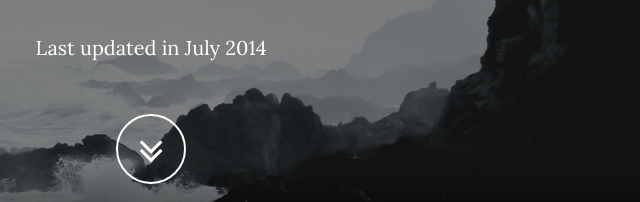
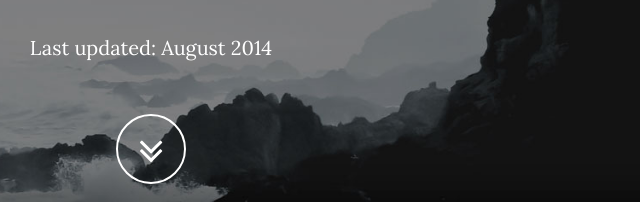
Before and after one commit to jeroenleenarts/resume, a plain HTML site: page index.html in a window 1280 px wide. Shown: the part 457-659 px from the top of the page, 489-1129 px from the left. Drawn offline with nearby package versions, Linux system fonts and the light colour scheme.

Commit message:
Colon instead of in <month>

```diff
--- a/index.html
+++ b/index.html
@@ -76,7 +76,7 @@
                     <div class="col-md-8 col-md-offset-2">
                         <h1 class="brand-heading">Jeroen Leenarts</h1>
                         <p class="intro-text">Software developer</p>
-                        <p>Last updated in July 2014</p>
+                        <p>Last updated: August 2014</p>
                         <a href="#about" class="btn btn-circle page-scroll">
                             <i class="fa fa-angle-double-down animated"></i>
                         </a>
```
